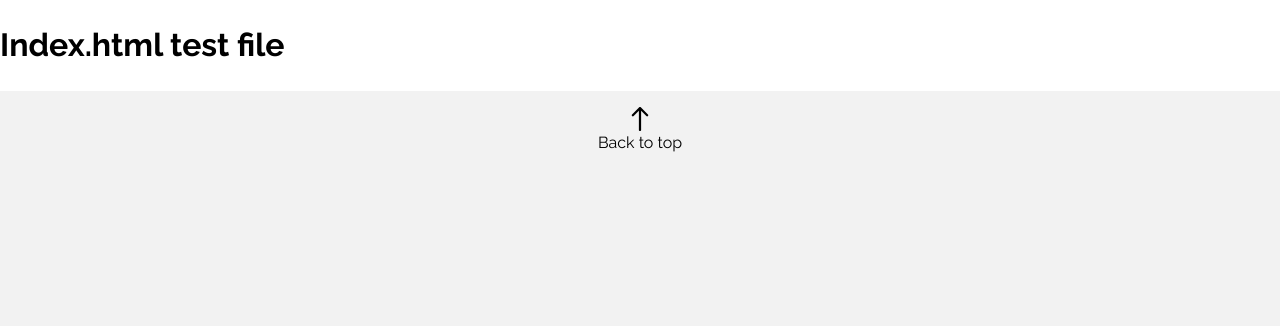
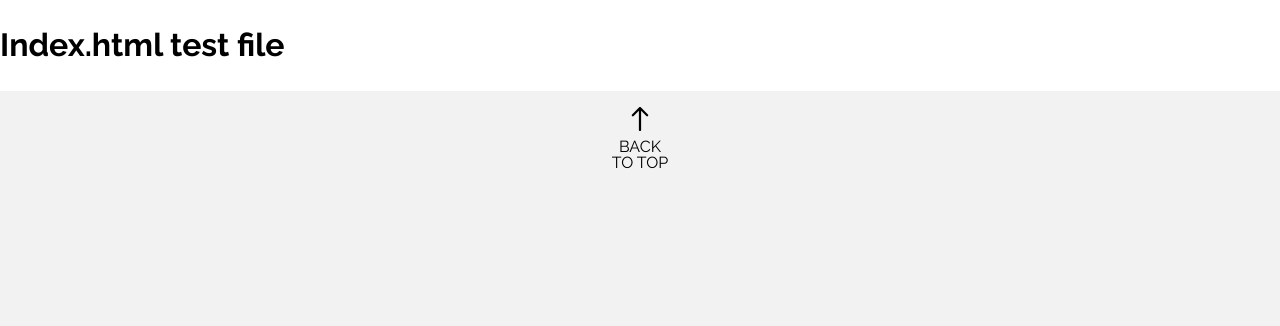
Before and after one commit to kbdonnally/patterns, a Jekyll site: the page built from index.html, in a window 1280 px wide. Shown: the top 326 px of the page. Built offline with Jekyll 4.4.1, drawn with Linux system fonts in a browser that asks for light colours; some web fonts are replaced.

Commit message:
Format 'to top' link text

```diff
--- a/_includes/footer.html
+++ b/_includes/footer.html
@@ -9,7 +9,7 @@
     <div class="footer__to-top">
         <a href="#main" aria-label="Back to top">
           <img src="{{ '/assets/img/up-arrow-black-outline.svg' | relative_url }}" alt="Up arrow">
-          <span>Back to top</span>
+          <span>Back<br/>to top</span>
         </a>
     </div>
 
--- a/assets/css/_sass/_footer.scss
+++ b/assets/css/_sass/_footer.scss
@@ -53,20 +53,21 @@
 
 .footer__to-top {
 	grid-area: top;
-
 	a {
 		position: relative;
 		display: flex;
 		flex-flow: column nowrap;
 		align-items: center;
+		text-transform: uppercase;
+		text-align: center;
+		img {
+			height: 1.5em;
+		}
+		span {
+			margin-top: .5em;
+			line-height: 1;
+		}
 	}
-	img {
-		height: 1.5em;
-	}
-}
-
-.footer-top__wrapper {
-
 }
 
 /* Site Links: */
```
